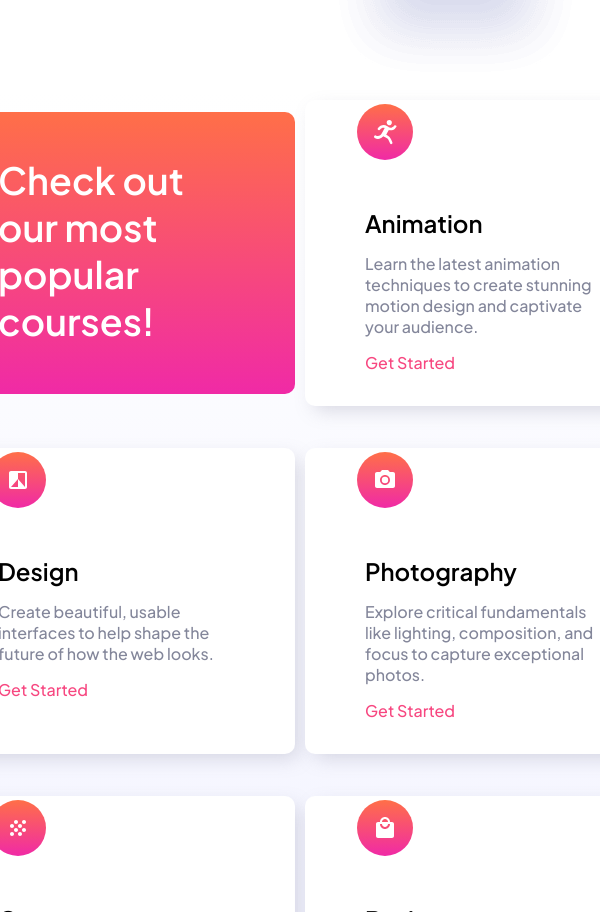
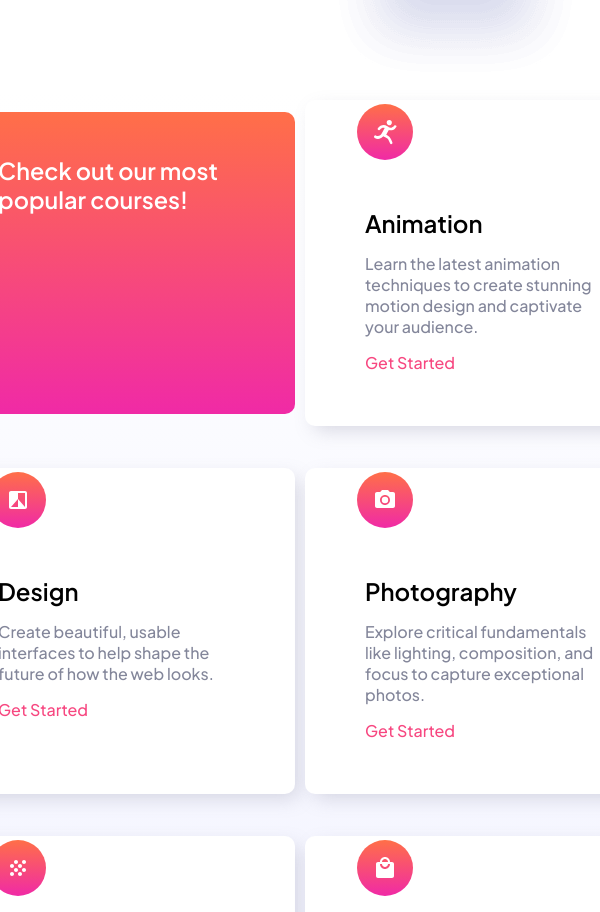
Before and after one commit to kofiviMawuli/starter-elearning, a plain HTML site: page index.html in a window 600 px wide. Shown: the part 835-1747 px from the top of the page. Drawn offline with Linux system fonts and the light colour scheme.

Commit message:
Updated Font Size of Tablet Active Card

```diff
--- a/style.css
+++ b/style.css
@@ -120,7 +120,7 @@ button:hover{
     background: linear-gradient( var(--gradientOrangeColor), var(--gradientPinkColor)) !important;
     box-shadow: none;
     color: var(--whiteColor);
-    font-size: 32px;
+    font-size: 28px;
 }
 
 .card-body{
@@ -224,7 +224,7 @@ footer{
     }
     .card{
         width: 250px;
-        height: 200px;
+        height: 230px;
         border-radius: 10px;
         margin-bottom: 10px;
         overflow: visible;
@@ -389,7 +389,7 @@ footer{
     .card{
         position: relative;
         width:  300px;
-        height: 250px;
+        height: 270px;
         border-radius: 10px;
         overflow-y: visible;
         background: #fff;
@@ -401,7 +401,7 @@ footer{
         background: linear-gradient( var(--gradientOrangeColor), var(--gradientPinkColor)) !important;
         box-shadow: none;
         color: var(--whiteColor);
-        font-size: 32px;
+        font-size: 20px;
     }
 
     .card-body{
```
